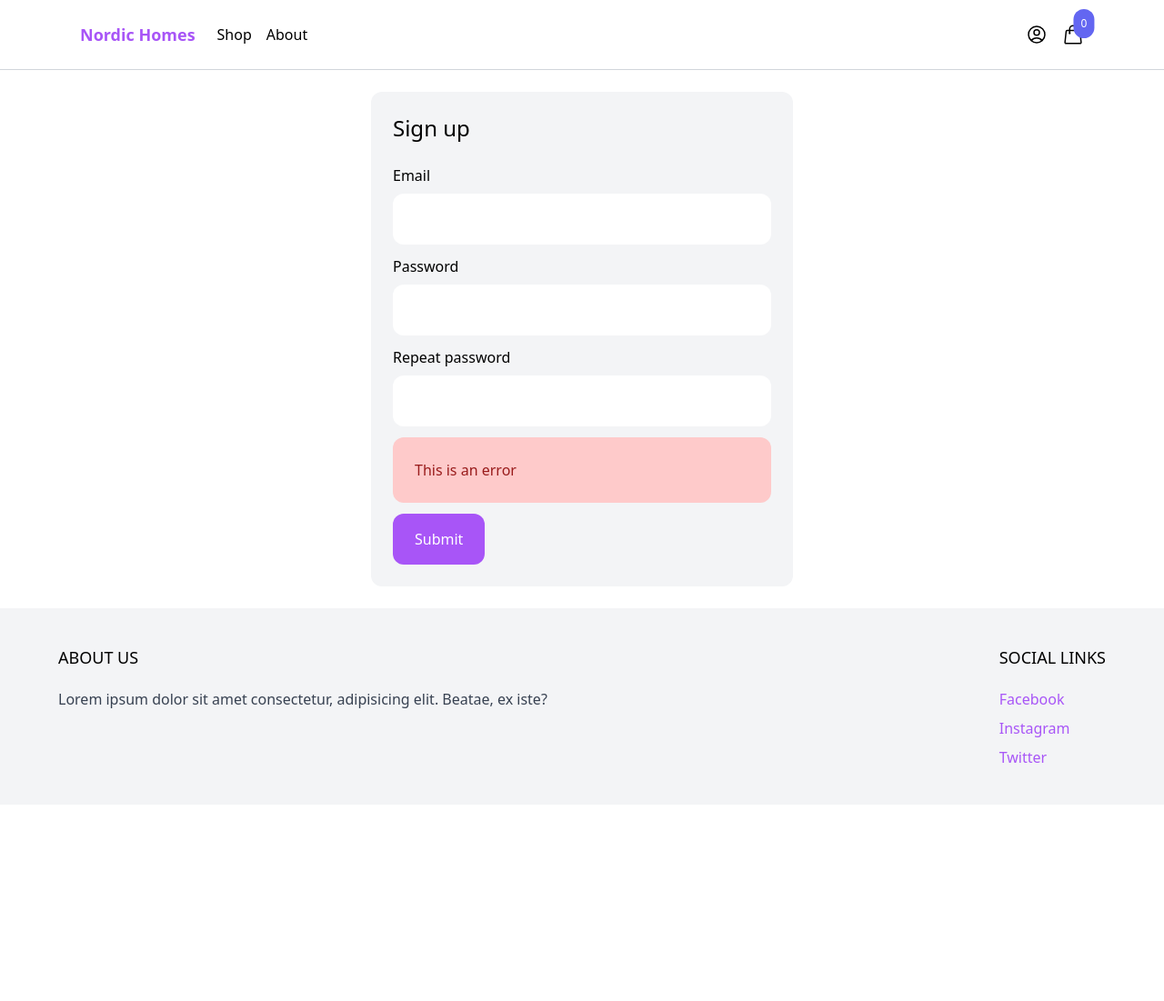
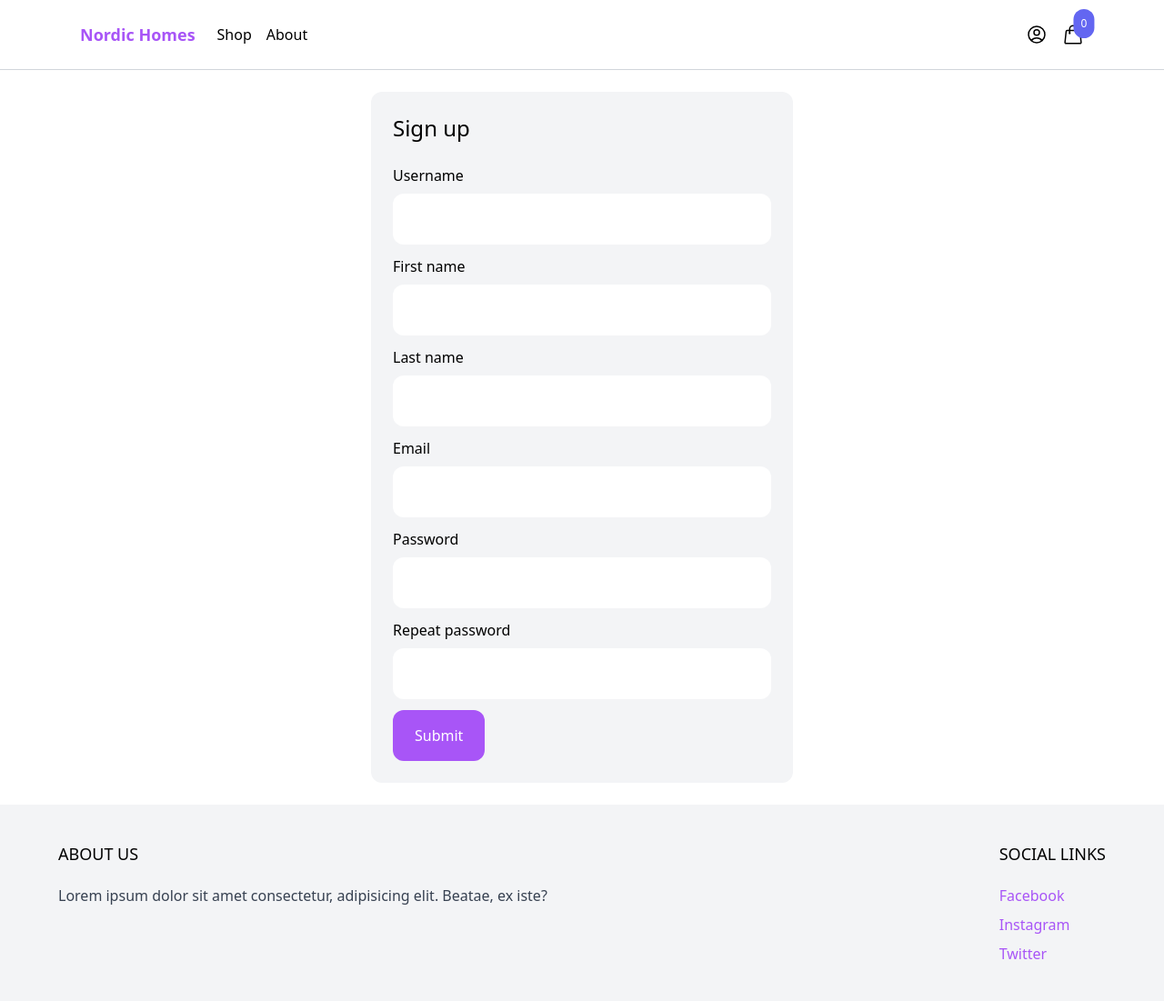
Before and after one commit to 1023LLC/django-ecommerce, a Django app: page /signup/ in a window 1280 px wide. Shown: the whole page at 91% size. Before the commit the page ends 839 px from the top, so only its background shows below. Run offline with Django 5.2, Linux system fonts and the light colour scheme; some libraries are stand-ins or nearby versions.

Commit message:
Signup Functionality

```diff
--- /dev/null
+++ b/nordichomes/core/forms.py
@@ -0,0 +1,15 @@
+from django import forms
+from django.contrib.auth.forms import UserCreationForm
+from django.contrib.auth.models import User
+
+
+
+class SignUpForm(UserCreationForm):
+    first_name = forms.CharField(max_length=50, required=True)
+    last_name = forms.CharField(max_length=50, required=True)
+    email = forms.EmailField(max_length=255, required=True)
+
+
+    class Meta:
+        model = User
+        fields = ['username', 'first_name', 'last_name', 'email', 'password1', 'password2']
--- a/nordichomes/core/templates/core/signup.html
+++ b/nordichomes/core/templates/core/signup.html
@@ -7,24 +7,53 @@
             <h1 class="mb-6 text-2xl">Sign up</h1>
 
             <form method="post" action="." class="space-y-3">
+                {% csrf_token %}
+
+                <div>
+                    <label for="">Username</label>
+                    <input type="text" name="username" class="w-full mt-2 py-4 px-6 bg-white rounded-xl" />
+                </div>
+
+                <div>
+                    <label for="">First name</label>
+                    <input type="text" name="first_name" class="w-full mt-2 py-4 px-6 bg-white rounded-xl" />
+                </div>
+
+                <div>
+                    <label for="">Last name</label>
+                    <input type="text" name="last_name" class="w-full mt-2 py-4 px-6 bg-white rounded-xl" />
+                </div>
+
                 <div>
                     <label for="">Email</label>
-                    <input type="email" class="w-full mt-2 py-4 px-6 bg-white rounded-xl" />
+                    <input type="email" name="email" class="w-full mt-2 py-4 px-6 bg-white rounded-xl" />
                 </div>
 
                 <div>
                     <label for="">Password</label>
-                    <input type="password" class="w-full mt-2 py-4 px-6 bg-white rounded-xl" />
+                    <input type="password" name="password1" class="w-full mt-2 py-4 px-6 bg-white rounded-xl" />
                 </div>
 
                 <div>
                     <label for="">Repeat password</label>
-                    <input type="password" class="w-full mt-2 py-4 px-6 bg-white rounded-xl" />
+                    <input type="password" name="password2" class="w-full mt-2 py-4 px-6 bg-white rounded-xl" />
                 </div>
 
-                <div class="p-6 bg-red-200 text-red-800 rounded-xl">
-                    <p>This is an error</p>
-                </div>
+                {% if form.errors %}
+                    {% for field in form %}
+                        {% for error in field.errors %}
+                            <div class="p-6 bg-red-200 text-red-800 rounded-xl">
+                                <p>{{ error|escape }}</p>
+                            </div>
+                        {% endfor %}
+                    {% endfor %}
+
+                    {% for error in form.non_field_errors %}
+                        <div class="p-6 bg-red-200 text-red-800 rounded-xl">
+                            <p>{{ error|escape }}</p>
+                        </div>
+                    {% endfor %}
+                {% endif %}
 
                 <div class="">
                     <button class="py-4 px-6 rounded-xl text-white bg-purple-500 hover:bg-purple-700 transition duration-500 ease-in-out">Submit</button>
--- a/nordichomes/core/urls.py
+++ b/nordichomes/core/urls.py
@@ -11,6 +11,6 @@ app_name = 'core'
 urlpatterns = [
     path('', views.frontpage, name='frontpage'),
     path('signup/', views.signup, name='signup'),
-    path('login/', views.login, name='login'),
+    path('login/', views.login_old, name='login'),
     path('shop/', views.shop, name='shop'),
 ]
--- a/nordichomes/core/views.py
+++ b/nordichomes/core/views.py
@@ -1,8 +1,10 @@
-from django.shortcuts import render
+from django.shortcuts import render, redirect
 
 from product.models import Product, Category
 
 from django.db.models import Q
+from .forms import SignUpForm
+from django.contrib.auth import login
 
 
 def frontpage(request):
@@ -14,14 +16,29 @@ def frontpage(request):
 
 
 
-def login(request):
+def login_old(request):
     return render(request, 'core/login.html')
 
 
 
 
 def signup(request):
-    return render(request, 'core/signup.html')
+    if request.method == 'POST':
+        form = SignUpForm(request.POST)
+
+        if form.is_valid():
+            user = form.save()
+
+
+            login(request, user)
+
+            return redirect('/')
+
+    else:
+        form = SignUpForm()
+
+
+    return render(request, 'core/signup.html', {'form': form})
 
 
 
```
Also changed, not shown: nordichomes/db.sqlite3.
